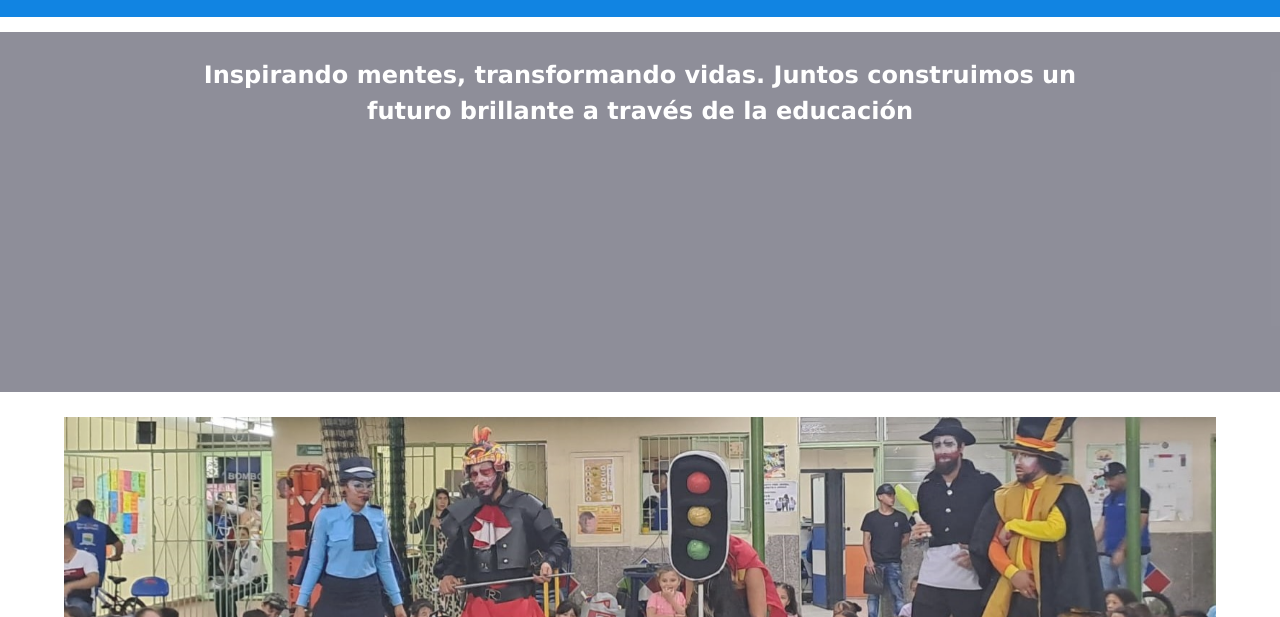
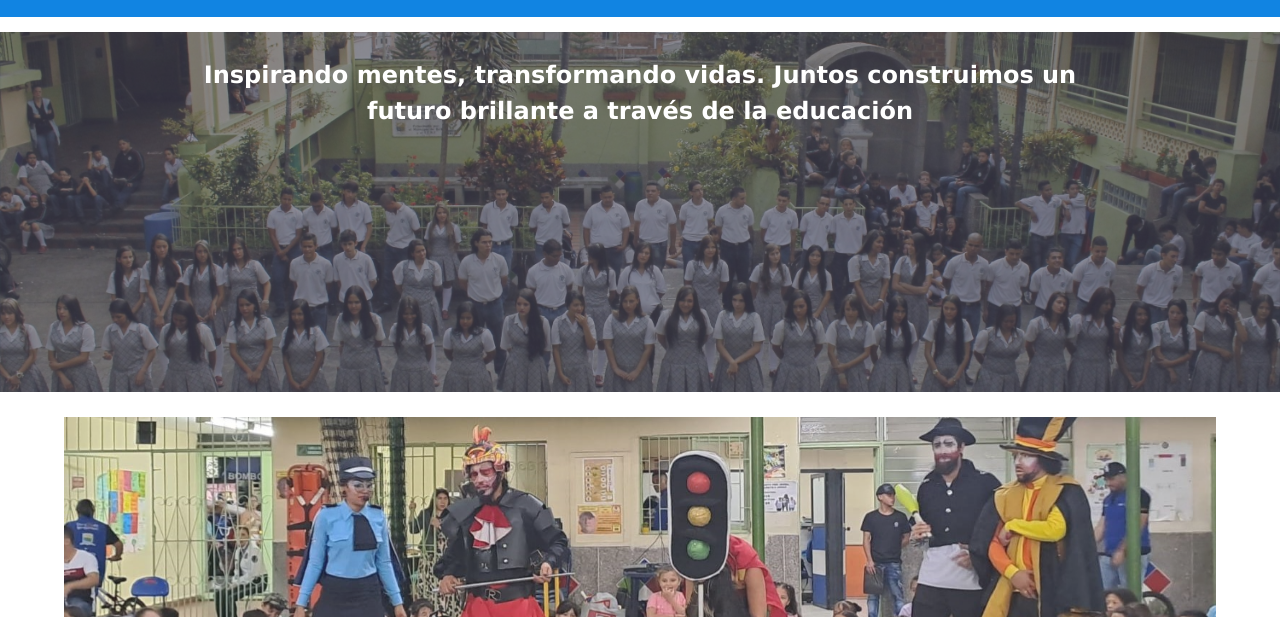
Before and after one commit to coditdea/coditdea.github.io, a plain HTML site: page index.html in a window 1280 px wide. Shown: the part 183-800 px from the top of the page. Drawn offline with Linux system fonts and the light colour scheme; files whose address does not match are found by name.

Commit message:
Update styles.css
eliminando images/

```diff
--- a/styles.css
+++ b/styles.css
@@ -118,7 +118,7 @@ header {
 /* Diseño de fondo*/
 #iconos{
     padding: 0 50px;
-    background-image: url(images/fondo1.jpg);
+    background-image: url(fondo1.jpg);
     height: 45vh;
     background-size: cover;
     background-position: center;
```
